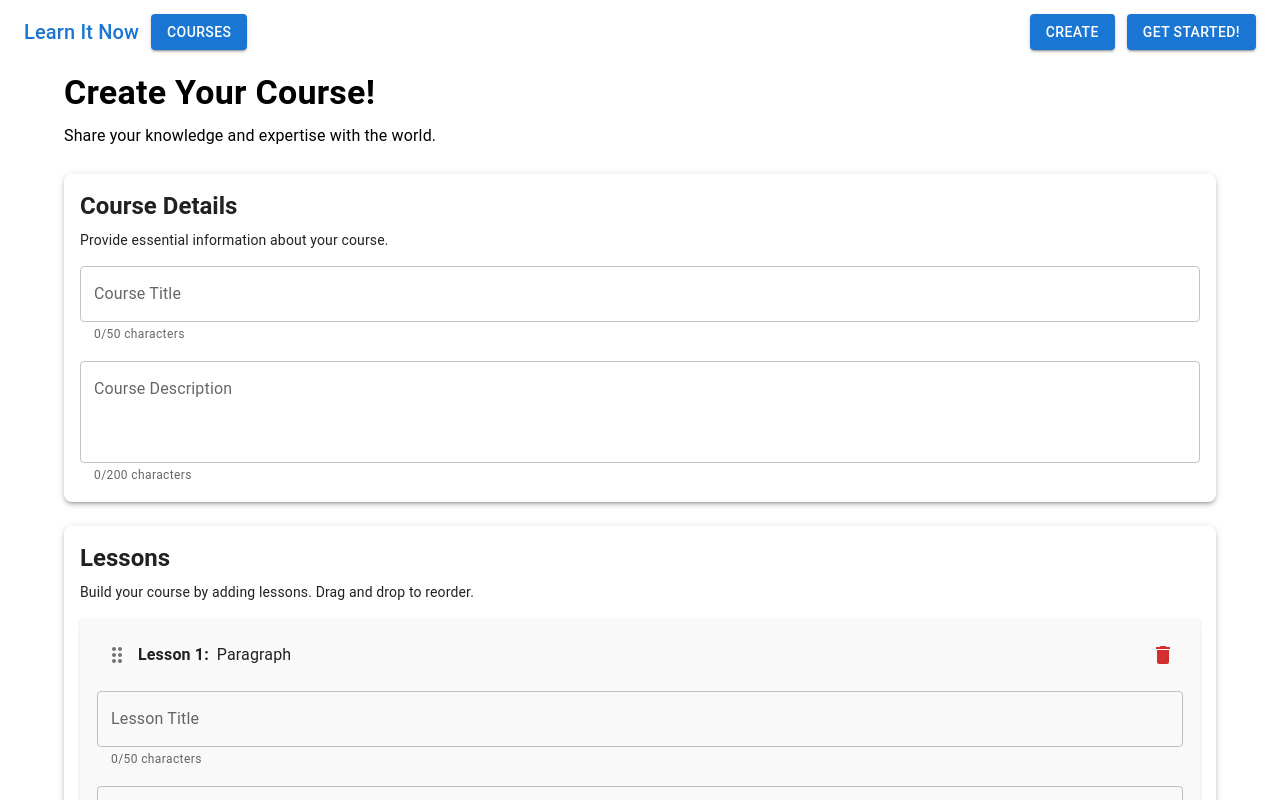
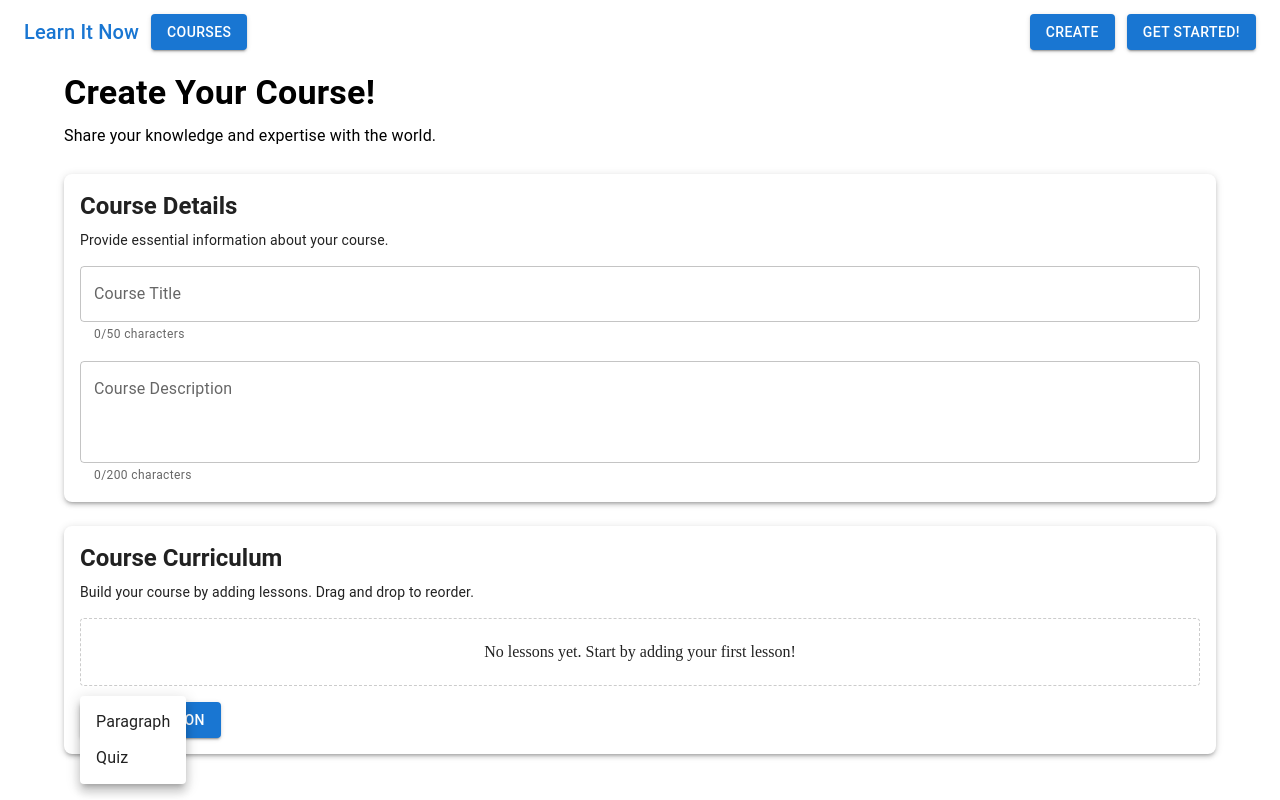
Before and after one commit to rjvb7424/learnitnow.net, a React (Vite) app in the folder learnitnow/: page /create in a window 1280 px wide. Both pictures are taken after a click on the button "➕ ADD LESSON". Shown: the top 800 px of the page. Built offline with nearby package versions, Linux system fonts and the light colour scheme.

Commit message:
feat: enhance Create component with dropdown menu for lesson type selection and improved UI text

```diff
--- a/learnitnow/src/pages/createpage/Create.tsx
+++ b/learnitnow/src/pages/createpage/Create.tsx
@@ -1,6 +1,5 @@
-// external dependencies
 import { useState } from "react";
-import { Typography, Box, TextField, Button, MenuItem, Paper, Container, Toolbar, } from "@mui/material";
+import { Typography, Box, TextField, Button, MenuItem, Paper, Container, Toolbar, Menu, } from "@mui/material";
 import { DndProvider } from "react-dnd";
 import { HTML5Backend } from "react-dnd-html5-backend";
 
@@ -13,17 +12,29 @@ const Create = () => {
     const [title, setTitle] = useState("");
     const [description, setDescription] = useState("");
     const [lessons, setLessons] = useState<Lesson[]>([]);
-    const [newLessonType, setNewLessonType] = useState<Lesson["type"]>("Paragraph");
     const [placeholderIndex, setPlaceholderIndex] = useState<number | null>(null);
 
-    const handleAddLesson = () => {
+    // State for dropdown menu
+    const [anchorEl, setAnchorEl] = useState<null | HTMLElement>(null);
+    const isMenuOpen = Boolean(anchorEl);
+
+    const handleAddLessonClick = (event: React.MouseEvent<HTMLButtonElement>) => {
+        setAnchorEl(event.currentTarget);
+    };
+
+    const handleLessonTypeSelect = (type: Lesson["type"]) => {
         const newLesson: Lesson = {
             id: `lesson-${Date.now()}`,
-            type: newLessonType,
+            type: type,
             title: "",
             content: "",
         };
         setLessons((prev) => [...prev, newLesson]);
+        setAnchorEl(null); // Close the menu
+    };
+
+    const handleMenuClose = () => {
+        setAnchorEl(null);
     };
 
     const handleDeleteLesson = (id: string) => {
@@ -101,7 +112,7 @@ const Create = () => {
                 {/* Lessons */}
                 <Paper elevation={3} sx={{ p: 2, borderRadius: 2, mb: 3 }}>
                     <Typography variant="h5" sx={{ fontWeight: "bold", mb: 1 }}>
-                        Lessons
+                        Course Curriculum
                     </Typography>
                     <Typography variant="body2" sx={{ mb: 2 }}>
                         Build your course by adding lessons. Drag and drop to reorder.
@@ -117,7 +128,7 @@ const Create = () => {
                                 mb: 2,
                             }}
                         >
-                            No lessons yet. Start by adding your first lesson.
+                            No lessons yet. Start by adding your first lesson!
                         </Box>
                     )}
 
@@ -137,21 +148,24 @@ const Create = () => {
                     </DndProvider>
 
                     <Box sx={{ display: "flex", gap: 2, mt: 2 }}>
-                        <TextField
-                            select
-                            label="Lesson Type"
-                            value={newLessonType}
-                            onChange={(e) =>
-                                setNewLessonType(e.target.value as Lesson["type"])
-                            }
-                            sx={{ width: 200 }}
+                        <Button
+                            variant="contained"
+                            onClick={handleAddLessonClick}
                         >
-                            <MenuItem value="Paragraph">Paragraph</MenuItem>
-                            <MenuItem value="Quiz">Quiz</MenuItem>
-                        </TextField>
-                        <Button variant="contained" onClick={handleAddLesson}>
                             ➕ Add Lesson
                         </Button>
+                        <Menu
+                            anchorEl={anchorEl}
+                            open={isMenuOpen}
+                            onClose={handleMenuClose}
+                        >
+                            <MenuItem onClick={() => handleLessonTypeSelect("Paragraph")}>
+                                Paragraph
+                            </MenuItem>
+                            <MenuItem onClick={() => handleLessonTypeSelect("Quiz")}>
+                                Quiz
+                            </MenuItem>
+                        </Menu>
                     </Box>
                 </Paper>
 
@@ -177,7 +191,7 @@ const Create = () => {
                         });
                     }}
                 >
-                    🚀 Publish Course
+                    Publish Course
                 </Button>
             </Container>
         </Box>
```
